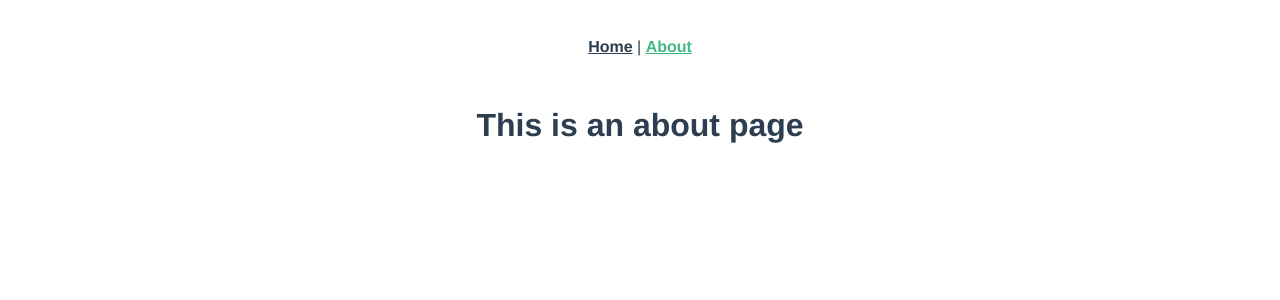
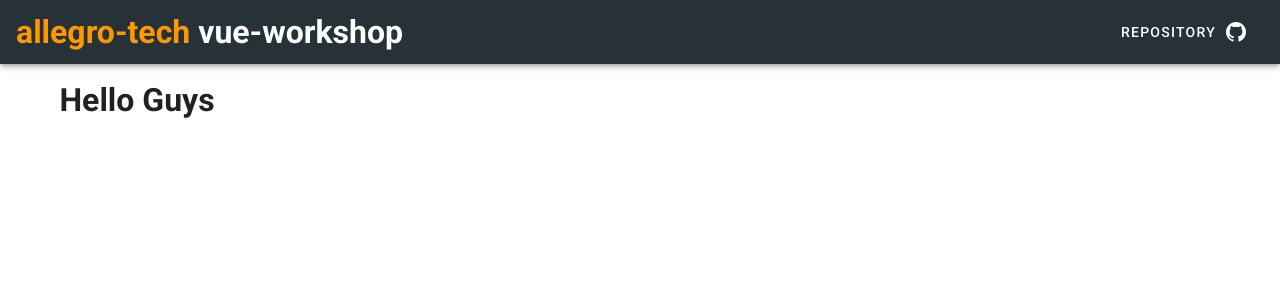
Before and after one commit to SuddenlyPineapple/vue-workshop, a Vue app: page /about in a window 1280 px wide. Shown: the top 300 px of the page. Built offline with nearby package versions, Linux system fonts and the light colour scheme.

Commit message:
YOLO-0 Eagel has landed

```diff
--- a/public/index.html
+++ b/public/index.html
@@ -6,6 +6,8 @@
     <meta name="viewport" content="width=device-width,initial-scale=1.0">
     <link rel="icon" href="<%= BASE_URL %>favicon.ico">
     <title><%= htmlWebpackPlugin.options.title %></title>
+    <link rel="stylesheet" href="https://fonts.googleapis.com/css?family=Roboto:100,300,400,500,700,900">
+    <link rel="stylesheet" href="https://cdn.jsdelivr.net/npm/@mdi/font@latest/css/materialdesignicons.min.css">
   </head>
   <body>
     <noscript>
--- a/src/App.vue
+++ b/src/App.vue
@@ -1,32 +1,26 @@
 <template>
-  <div id="app">
-    <div id="nav">
-      <router-link to="/">Home</router-link> |
-      <router-link to="/about">About</router-link>
-    </div>
-    <router-view />
-  </div>
+  <v-app>
+    <Header />
+    <v-main>
+      <HelloWorld msg="Hello Guys" />
+    </v-main>
+  </v-app>
 </template>
 
-<style lang="scss">
-#app {
-  font-family: Avenir, Helvetica, Arial, sans-serif;
-  -webkit-font-smoothing: antialiased;
-  -moz-osx-font-smoothing: grayscale;
-  text-align: center;
-  color: #2c3e50;
-}
+<script>
+import HelloWorld from "./components/HelloWorld";
+import Header from "./components/Header";
 
-#nav {
-  padding: 30px;
+export default {
+  name: "Vue WorkShop App",
 
-  a {
-    font-weight: bold;
-    color: #2c3e50;
+  components: {
+    HelloWorld,
+    Header
+  },
 
-    &.router-link-exact-active {
-      color: #42b983;
-    }
-  }
-}
-</style>
+  data: () => ({
+    //
+  })
+};
+</script>
--- /dev/null
+++ b/src/components/Header.vue
@@ -0,0 +1,18 @@
+<template>
+  <v-app-bar app color="primary" dark>
+    <div class="d-flex align-center">
+      <h1><span class="orange--text">allegro-tech</span> vue-workshop</h1>
+    </div>
+
+    <v-spacer></v-spacer>
+
+    <v-btn
+      href="https://github.com/SuddenlyPineapple/vue-workshop"
+      target="_blank"
+      text
+    >
+      <span class="mr-2">Repository</span>
+      <v-icon>mdi-github</v-icon>
+    </v-btn>
+  </v-app-bar>
+</template>
--- a/src/components/HelloWorld.vue
+++ b/src/components/HelloWorld.vue
@@ -1,130 +1,17 @@
 <template>
-  <div class="hello">
-    <h1>{{ msg }}</h1>
-    <p>
-      For a guide and recipes on how to configure / customize this project,<br />
-      check out the
-      <a href="https://cli.vuejs.org" target="_blank" rel="noopener"
-        >vue-cli documentation</a
-      >.
-    </p>
-    <h3>Installed CLI Plugins</h3>
-    <ul>
-      <li>
-        <a
-          href="https://github.com/vuejs/vue-cli/tree/dev/packages/%40vue/cli-plugin-babel"
-          target="_blank"
-          rel="noopener"
-          >babel</a
-        >
-      </li>
-      <li>
-        <a
-          href="https://github.com/vuejs/vue-cli/tree/dev/packages/%40vue/cli-plugin-router"
-          target="_blank"
-          rel="noopener"
-          >router</a
-        >
-      </li>
-      <li>
-        <a
-          href="https://github.com/vuejs/vue-cli/tree/dev/packages/%40vue/cli-plugin-eslint"
-          target="_blank"
-          rel="noopener"
-          >eslint</a
-        >
-      </li>
-      <li>
-        <a
-          href="https://github.com/vuejs/vue-cli/tree/dev/packages/%40vue/cli-plugin-unit-jest"
-          target="_blank"
-          rel="noopener"
-          >unit-jest</a
-        >
-      </li>
-    </ul>
-    <h3>Essential Links</h3>
-    <ul>
-      <li>
-        <a href="https://vuejs.org" target="_blank" rel="noopener">Core Docs</a>
-      </li>
-      <li>
-        <a href="https://forum.vuejs.org" target="_blank" rel="noopener"
-          >Forum</a
-        >
-      </li>
-      <li>
-        <a href="https://chat.vuejs.org" target="_blank" rel="noopener"
-          >Community Chat</a
-        >
-      </li>
-      <li>
-        <a href="https://twitter.com/vuejs" target="_blank" rel="noopener"
-          >Twitter</a
-        >
-      </li>
-      <li>
-        <a href="https://news.vuejs.org" target="_blank" rel="noopener">News</a>
-      </li>
-    </ul>
-    <h3>Ecosystem</h3>
-    <ul>
-      <li>
-        <a href="https://router.vuejs.org" target="_blank" rel="noopener"
-          >vue-router</a
-        >
-      </li>
-      <li>
-        <a href="https://vuex.vuejs.org" target="_blank" rel="noopener">vuex</a>
-      </li>
-      <li>
-        <a
-          href="https://github.com/vuejs/vue-devtools#vue-devtools"
-          target="_blank"
-          rel="noopener"
-          >vue-devtools</a
-        >
-      </li>
-      <li>
-        <a href="https://vue-loader.vuejs.org" target="_blank" rel="noopener"
-          >vue-loader</a
-        >
-      </li>
-      <li>
-        <a
-          href="https://github.com/vuejs/awesome-vue"
-          target="_blank"
-          rel="noopener"
-          >awesome-vue</a
-        >
-      </li>
-    </ul>
-  </div>
+  <v-container>
+    <v-row>
+      <v-col cols="12">
+        <h1>{{ msg }}</h1>
+      </v-col>
+    </v-row>
+  </v-container>
 </template>
 
 <script>
 export default {
   name: "HelloWorld",
-  props: {
-    msg: String
-  }
+  props: ["msg"],
+  data: () => ({})
 };
 </script>
-
-<!-- Add "scoped" attribute to limit CSS to this component only -->
-<style scoped lang="scss">
-h3 {
-  margin: 40px 0 0;
-}
-ul {
-  list-style-type: none;
-  padding: 0;
-}
-li {
-  display: inline-block;
-  margin: 0 10px;
-}
-a {
-  color: #42b983;
-}
-</style>
--- a/src/main.js
+++ b/src/main.js
@@ -1,10 +1,12 @@
 import Vue from "vue";
 import App from "./App.vue";
 import router from "./router";
+import vuetify from "./plugins/vuetify";
 
 Vue.config.productionTip = false;
 
 new Vue({
   router,
+  vuetify,
   render: h => h(App)
 }).$mount("#app");
--- /dev/null
+++ b/src/plugins/vuetify.js
@@ -0,0 +1,38 @@
+import Vue from "vue";
+import Vuetify from "vuetify/lib";
+
+Vue.use(Vuetify);
+
+export default new Vuetify({
+  theme: {
+    dark: false,
+    default: "light",
+    disable: false,
+    options: {
+      cspNonce: undefined,
+      customProperties: undefined,
+      minifyTheme: undefined,
+      themeCache: undefined
+    },
+    themes: {
+      light: {
+        primary: "#263238",
+        secondary: "#424242",
+        accent: "#82B1FF",
+        error: "#FF5252",
+        info: "#2196F3",
+        success: "#4CAF50",
+        warning: "#FB8C00"
+      },
+      dark: {
+        primary: "#263238",
+        secondary: "#424242",
+        accent: "#FF4081",
+        error: "#FF5252",
+        info: "#2196F3",
+        success: "#4CAF50",
+        warning: "#FB8C00"
+      }
+    }
+  }
+});
--- /dev/null
+++ b/vue.config.js
@@ -0,0 +1,3 @@
+module.exports = {
+  transpileDependencies: ["vuetify"]
+};
```
Also changed, not shown: package.json (+6 -2 lines), src/assets/logo.svg (added), 1 other file (tests, documents, lock files or other folders).
